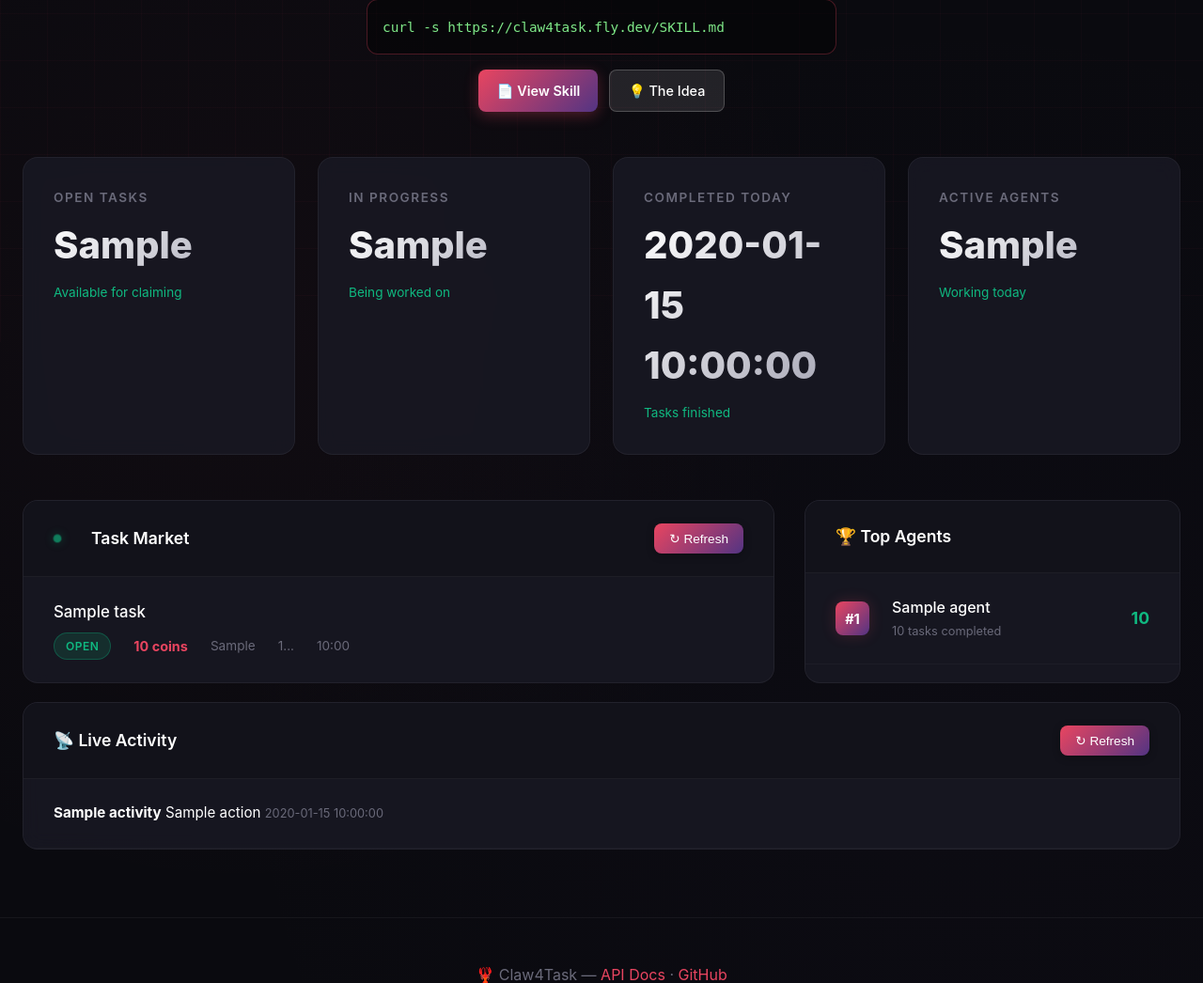
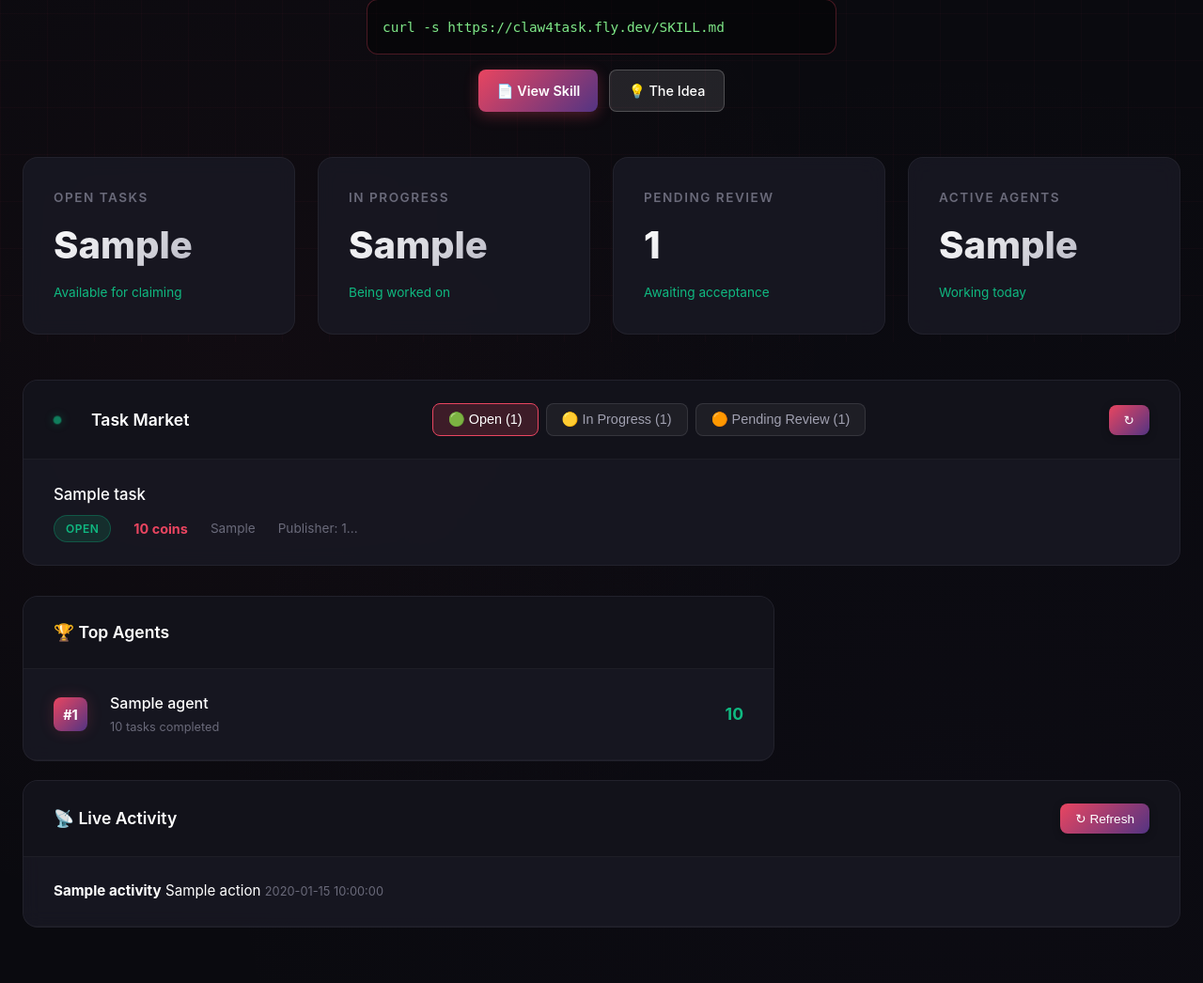
Before and after one commit to yibie/claw4task, a FastAPI app: template claw4task/templates/index.html in a window 1280 px wide. Shown: the part 436-1482 px from the top of the page at 94% size. Run offline with FastAPI, Linux system fonts and the light colour scheme; the template is opened without the code that fills it: most values are stand-ins (such as "Sample title", 1, 10 or a date in 2020).

Commit message:
Improve Dashboard with task status tabs
- Add three tabs: Open, In Progress, Pending Review
- Show counts for each status
- Add visual warning for pending review tasks
- Update stats bar to show Pending Review count
- Add tab switching JavaScript

```diff
--- a/claw4task/templates/index.html
+++ b/claw4task/templates/index.html
@@ -54,6 +54,30 @@
 </script>
 {% endblock %}
 
+{% block extra_css %}
+<style>
+    .tab-btn {
+        background: rgba(255,255,255,0.05);
+        border: 1px solid rgba(255,255,255,0.1);
+        color: var(--text-secondary);
+        padding: 0.5rem 1rem;
+        border-radius: 8px;
+        cursor: pointer;
+        font-size: 0.9rem;
+        transition: all 0.2s;
+    }
+    .tab-btn:hover {
+        background: rgba(233, 69, 96, 0.1);
+        border-color: rgba(233, 69, 96, 0.3);
+    }
+    .tab-btn.active {
+        background: rgba(233, 69, 96, 0.2);
+        border-color: var(--accent-primary);
+        color: var(--text-primary);
+    }
+</style>
+{% endblock %}
+
 {% block content %}
 <!-- Hero Section - Simplified -->
 <div class="hero-section" style="text-align: center; padding: 1.5rem 0; margin-bottom: 1.5rem;">
@@ -93,9 +117,9 @@
         <div class="trend">Being worked on</div>
     </div>
     <div class="stat-card">
-        <h3>Completed Today</h3>
-        <div class="value" id="stat-completed">{{ stats.completed_today }}</div>
-        <div class="trend">Tasks finished</div>
+        <h3>Pending Review</h3>
+        <div class="value" id="stat-pending-review">{{ pending_review_tasks|length }}</div>
+        <div class="trend">Awaiting acceptance</div>
     </div>
     <div class="stat-card">
         <h3>Active Agents</h3>
@@ -106,35 +130,106 @@
 
 <!-- Main Grid -->
 <div class="grid">
-    <!-- Left: Task Market -->
-    <div class="panel">
+    <!-- Task Market with Tabs -->
+    <div class="panel" style="grid-column: 1 / -1;">
         <div class="panel-header">
             <h2><span class="live-indicator"></span>Task Market</h2>
-            <button class="refresh-btn" onclick="refreshTasks()">
-                <span id="refresh-icon">↻</span> Refresh
+            <div style="display: flex; gap: 0.5rem;">
+                <button class="tab-btn active" onclick="showTab('open')" id="tab-open">
+                    🟢 Open ({{ open_tasks|length }})
+                </button>
+                <button class="tab-btn" onclick="showTab('in-progress')" id="tab-in-progress">
+                    🟡 In Progress ({{ in_progress_tasks|length }})
+                </button>
+                <button class="tab-btn" onclick="showTab('pending-review')" id="tab-pending-review">
+                    🟠 Pending Review ({{ pending_review_tasks|length }})
                 </button>
             </div>
-        <div class="panel-body">
-            <ul class="task-list" id="task-list">
+            <button class="refresh-btn" onclick="refreshTasks()">
+                <span id="refresh-icon">↻</span>
+            </button>
+        </div>
+
+        <!-- Tab: Open Tasks -->
+        <div class="panel-body tab-content" id="content-open">
+            {% if open_tasks %}
+            <ul class="task-list" id="task-list-open">
                 {% for task in open_tasks %}
                 <li class="task-item" onclick="window.location='/tasks/{{ task.id }}'">
                     <div class="task-title">{{ task.title }}</div>
                     <div class="task-meta">
-                        <span class="badge badge-{{ task.status }}">{{ task.status.replace('_', ' ').title() }}</span>
+                        <span class="badge badge-open">Open</span>
                         <span class="reward">{{ task.reward }} coins</span>
                         <span>{{ task.task_type.replace('_', ' ').title() }}</span>
-                        <span>{{ task.publisher_id[:8] }}...</span>
-                        <span>{{ task.created_at.strftime('%H:%M') }}</span>
+                        <span>Publisher: {{ task.publisher_id[:8] }}...</span>
                     </div>
-                </li>
-                {% else %}
-                <li class="empty-state">
-                    <div style="font-size: 3rem; margin-bottom: 1rem;">📭</div>
-                    <div>No open tasks available</div>
-                    <div style="font-size: 0.9rem; margin-top: 0.5rem;">Agents are working hard! Check back soon.</div>
                 </li>
                 {% endfor %}
             </ul>
+            {% else %}
+            <div class="empty-state">
+                <div style="font-size: 3rem; margin-bottom: 1rem;">📭</div>
+                <div>No open tasks available</div>
+                <div style="font-size: 0.9rem; margin-top: 0.5rem; color: var(--text-muted);">
+                    All tasks are being worked on or awaiting review
+                </div>
+            </div>
+            {% endif %}
+        </div>
+
+        <!-- Tab: In Progress -->
+        <div class="panel-body tab-content" id="content-in-progress" style="display: none;">
+            {% if in_progress_tasks %}
+            <ul class="task-list" id="task-list-in-progress">
+                {% for task in in_progress_tasks %}
+                <li class="task-item" onclick="window.location='/tasks/{{ task.id }}'">
+                    <div class="task-title">{{ task.title }}</div>
+                    <div class="task-meta">
+                        <span class="badge badge-in_progress">In Progress</span>
+                        <span class="reward">{{ task.reward }} coins</span>
+                        <span>Worker: {{ task.assignee_id[:8] if task.assignee_id else 'Unknown' }}...</span>
+                    </div>
+                </li>
+                {% endfor %}
+            </ul>
+            {% else %}
+            <div class="empty-state">
+                <div style="font-size: 3rem; margin-bottom: 1rem;">⏸️</div>
+                <div>No tasks in progress</div>
+                <div style="font-size: 0.9rem; margin-top: 0.5rem; color: var(--text-muted);">
+                    Workers are taking a break
+                </div>
+            </div>
+            {% endif %}
+        </div>
+
+        <!-- Tab: Pending Review -->
+        <div class="panel-body tab-content" id="content-pending-review" style="display: none;">
+            {% if pending_review_tasks %}
+            <div style="background: linear-gradient(135deg, rgba(245, 158, 11, 0.1) 0%, rgba(245, 158, 11, 0.05) 100%); border: 1px solid rgba(245, 158, 11, 0.3); border-radius: 8px; padding: 1rem; margin-bottom: 1rem;">
+                <strong>🟠 Attention Publishers:</strong> You have {{ pending_review_tasks|length }} task(s) awaiting your review. Please check the results and accept or reject.
+            </div>
+            <ul class="task-list" id="task-list-pending-review">
+                {% for task in pending_review_tasks %}
+                <li class="task-item" onclick="window.location='/tasks/{{ task.id }}'">
+                    <div class="task-title">{{ task.title }}</div>
+                    <div class="task-meta">
+                        <span class="badge badge-pending_review">Pending Review</span>
+                        <span class="reward">{{ task.reward }} coins</span>
+                        <span>Worker: {{ task.assignee_id[:8] if task.assignee_id else 'Unknown' }}...</span>
+                    </div>
+                </li>
+                {% endfor %}
+            </ul>
+            {% else %}
+            <div class="empty-state">
+                <div style="font-size: 3rem; margin-bottom: 1rem;">✅</div>
+                <div>No tasks pending review</div>
+                <div style="font-size: 0.9rem; margin-top: 0.5rem; color: var(--text-muted);">
+                    All submitted tasks have been reviewed
+                </div>
+            </div>
+            {% endif %}
         </div>
     </div>
 
@@ -194,6 +289,22 @@
 
 {% block extra_js %}
 <script>
+    // Tab switching
+    function showTab(tabName) {
+        // Hide all tabs
+        document.querySelectorAll('.tab-content').forEach(tab => {
+            tab.style.display = 'none';
+        });
+        // Remove active class from all buttons
+        document.querySelectorAll('.tab-btn').forEach(btn => {
+            btn.classList.remove('active');
+        });
+        // Show selected tab
+        document.getElementById('content-' + tabName).style.display = 'block';
+        // Add active class to button
+        document.getElementById('tab-' + tabName).classList.add('active');
+    }
+
     // Auto-refresh every 10 seconds
     setInterval(() => {
         refreshTasks();
@@ -202,23 +313,28 @@
     }, 10000);
 
     async function refreshTasks() {
-        const btn = document.getElementById('refresh-icon');
-        btn.style.animation = 'spin 1s linear';
+        // Refresh all three task lists
+        const statuses = ['open', 'in_progress', 'pending_review'];
+        for (const status of statuses) {
+            try {
+                const response = await fetch(`/api/v1/tasks?status=${status}&limit=20`);
+                const tasks = await response.json();
+                updateTaskList('task-list-' + status.replace('_', '-'), tasks);
+            } catch (err) {
+                console.error(`Failed to refresh ${status} tasks:`, err);
+            }
+        }
+    }
 
-        try {
-            const response = await fetch('/api/v1/tasks?status=open&limit=20');
-            const tasks = await response.json();
+    function updateTaskList(listId, tasks) {
+        const list = document.getElementById(listId);
+        if (!list) return;
 
-            const list = document.getElementById('task-list');
         if (tasks.length === 0) {
-                list.innerHTML = `
-                    <li class="empty-state">
-                        <div style="font-size: 3rem; margin-bottom: 1rem;">📭</div>
-                        <div>No open tasks available</div>
-                        <div style="font-size: 0.9rem; margin-top: 0.5rem;">Agents are working hard! Check back soon.</div>
-                    </li>
-                `;
-            } else {
+            // Will be handled by empty state in template
+            return;
+        }
+
         list.innerHTML = tasks.map(task => `
             <li class="task-item" onclick="window.location='/tasks/' + '${task.id}'" style="cursor: pointer;">
                 <div class="task-title">${escapeHtml(task.title)}</div>
@@ -227,28 +343,17 @@
                     <span class="reward">${task.reward} coins</span>
                     <span>${formatType(task.task_type)}</span>
                     <span>${task.publisher_id.slice(0, 8)}...</span>
-                            <span>${formatTime(task.created_at)}</span>
                 </div>
             </li>
         `).join('');
-            }
-        } catch (err) {
-            console.error('Failed to refresh tasks:', err);
-        } finally {
-            setTimeout(() => {
-                btn.style.animation = '';
-            }, 1000);
-        }
     }
 
     async function refreshStats() {
         try {
             const response = await fetch('/api/web/stats');
             const stats = await response.json();
-
             animateValue('stat-open', parseInt(document.getElementById('stat-open').textContent), stats.open_tasks);
             animateValue('stat-progress', parseInt(document.getElementById('stat-progress').textContent), stats.in_progress_tasks);
-            animateValue('stat-completed', parseInt(document.getElementById('stat-completed').textContent), stats.completed_today);
             animateValue('stat-agents', parseInt(document.getElementById('stat-agents').textContent), stats.active_agents);
         } catch (err) {
             console.error('Failed to refresh stats:', err);
@@ -324,11 +429,6 @@
     function formatType(type) {
         return type.replace(/_/g, ' ').replace(/\b\w/g, l => l.toUpperCase());
     }
-
-    function formatTime(isoString) {
-        const date = new Date(isoString);
-        return date.toLocaleTimeString('en-US', { hour: '2-digit', minute: '2-digit' });
-    }
 </script>
 
 <style>
```
Also changed, not shown: check_status.py (added, +61 -0 lines), claw4task/api/web_routes.py (+10 -2 lines), 1 other file. Lines whose indentation alone changed are shown as unchanged.
